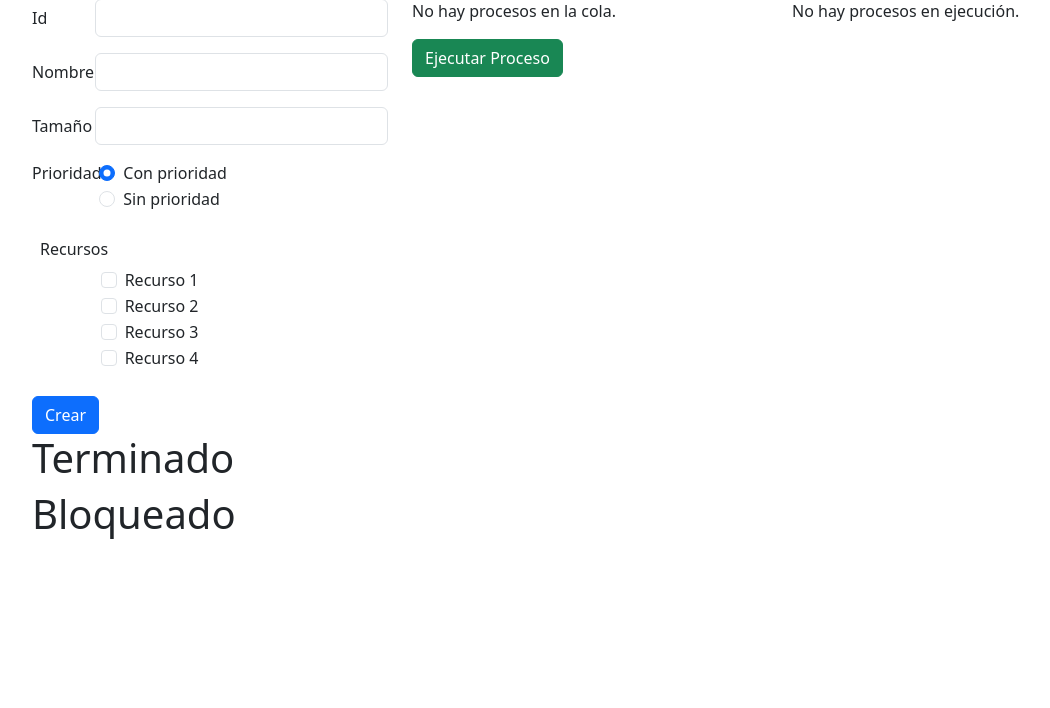
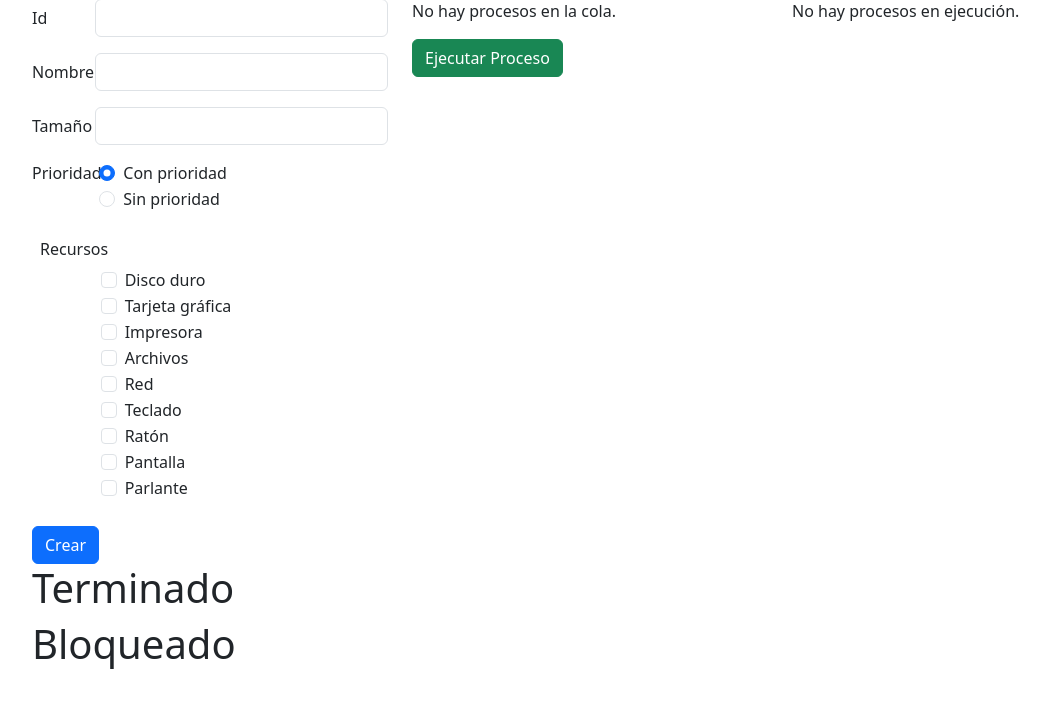
Before and after one commit to Fabian-Caro/Simulacion-S.O., a Flask app: page / in a window 1280 px wide. Shown: the part 57-765 px from the top of the page, without its empty margins (50-1100 px from the left). Run offline with Flask 3, Linux system fonts and the light colour scheme.

Commit message:
Asignación de recursos v1

```diff
--- a/app.py
+++ b/app.py
@@ -1,15 +1,27 @@
 from flask import Flask, request, render_template, redirect, url_for
 from modelo.Procesos import Procesos
+from modelo.Recurso import Recurso
 
 app = Flask(__name__)
 
 cola_listos = []
 cola_ejecución = []
 proceso_ejecucion = None
+recursos = [
+    Recurso("001", "Disco duro", True),
+    Recurso("002", "Tarjeta gráfica", True),
+    Recurso("003", "Impresora", True),
+    Recurso("004", "Archivos", True),
+    Recurso("005", "Red", True),
+    Recurso("006", "Teclado", True),
+    Recurso("007", "Ratón", True),
+    Recurso("008", "Pantalla", True),
+    Recurso("009", "Parlante", True)
+]
 
 @app.route('/', methods=['GET'])
 def index():
-    return render_template('index.html', procesos_listos=cola_listos, proceso_ejecucion=proceso_ejecucion)
+    return render_template('index.html', procesos_listos=cola_listos, proceso_ejecucion=proceso_ejecucion, recursos=recursos)
 
 @app.route('/crear_proceso', methods=['POST'])
 def crear_proceso():
@@ -19,12 +31,11 @@ def crear_proceso():
     nombre = request.form.get('nombre')
     tamano = request.form.get('tamano')
     prioridad = request.form.get('prioridad')
-    recursos = [rec for rec in request.form.getlist('recursos')]
+    recursos_asignados = [rec for rec in recursos if rec.get_id_recurso() in request.form.getlist('recursos')]
 
     # Imprimir los datos en la consola para verificar
-    print(f"ID: {id_proceso}, Nombre: {nombre}, Tamaño: {tamano}, Prioridad: {prioridad}, Recursos: {recursos}")
-
-    nuevo_proceso = Procesos(id_proceso, nombre, tamano, prioridad, recursos)
+    print(f"ID: {id_proceso}, Nombre: {nombre}, Tamaño: {tamano}, Prioridad: {prioridad}, Recursos: {recursos_asignados}")
+    nuevo_proceso = Procesos(id_proceso, nombre, tamano, prioridad, recursos_asignados)
 
     cola_listos.append(nuevo_proceso)
 
--- /dev/null
+++ b/modelo/Recurso.py
@@ -0,0 +1,43 @@
+class Recurso:
+    def __init__(self, id_recurso, nombre_recurso, disponibilidad_recurso):
+        self.__id_recurso = id_recurso
+        self.__nombre_recurso = nombre_recurso
+        self.__disponibilidad_recurso = disponibilidad_recurso
+
+    def get_id_recurso(self):
+        return self.__id_recurso
+
+    def get_nombre_recurso(self):
+        return self.__nombre_recurso
+
+    def is_disponibilidad_recurso(self):
+        return self.__disponibilidad_recurso
+
+    def set_disponibilidad_recurso(self, disponibilidad_recurso):
+        if isinstance(disponibilidad_recurso, bool):
+            self.__disponibilidad_recurso = disponibilidad_recurso
+        else:
+            raise ValueError("disponibilidad debe ser  debe ser un valor booleano.")
+
+    def mostrar_info(self):
+        return (
+            f"ID: {self.__id_recurso}, Nombre: {self.__nombre_recurso}, Prioridad: {self.__disponibilidad_recurso}")
+
+recursos = [
+    Recurso("001", "Disco duro", True),
+    Recurso("002", "Tarjeta gráfica", True),
+    Recurso("003", "Impresora", True),
+    Recurso("004", "Archivos", True),
+    Recurso("005", "Red", True),
+    Recurso("006", "Teclado", True),
+    Recurso("007", "Ratón", True),
+    Recurso("008", "Pantalla", True),
+    Recurso("009", "Parlante", True)
+]
+
+def imprimir_recursos(recursos):
+    for recurso in recursos:
+        print(recurso.mostrar_info())
+
+
+imprimir_recursos(recursos)
--- a/templates/index.html
+++ b/templates/index.html
@@ -51,26 +51,12 @@
                     <div class="row mb-3 p-2">
                         <legend class="col-form-label col-sm-2 pt-0">Recursos</legend>
                         <div class="col-sm-10 offset-sm-2">
+                            {% for recurso in recursos %}
                             <div class="form-check">
-                                <input class="form-check-input" type="checkbox" id="recurso1" name="recursos"
-                                    value="Recurso1">
-                                <label class="form-check-label" for="recurso1">Recurso 1</label>
+                                <input class="form-check-input" type="checkbox" id="recurso{{ loop.index }}" name="recursos" value="{{ recurso.get_id_recurso() }}">
+                                <label class="form-check-label" for="recurso{{ loop.index }}">{{ recurso.get_nombre_recurso() }}</label>
                             </div>
-                            <div class="form-check">
-                                <input class="form-check-input" type="checkbox" id="recurso2" name="recursos"
-                                    value="Recurso2">
-                                <label class="form-check-label" for="recurso2">Recurso 2</label>
-                            </div>
-                            <div class="form-check">
-                                <input class="form-check-input" type="checkbox" id="recurso3" name="recursos"
-                                    value="Recurso3">
-                                <label class="form-check-label" for="recurso3">Recurso 3</label>
-                            </div>
-                            <div class="form-check">
-                                <input class="form-check-input" type="checkbox" id="recurso4" name="recursos"
-                                    value="Recurso4">
-                                <label class="form-check-label" for="recurso4">Recurso 4</label>
-                            </div>
+                            {% endfor %}
                         </div>
                     </div>
                     <button type="submit" class="btn btn-primary">Crear</button>
@@ -86,7 +72,11 @@
                         <strong>Nombre:</strong>{{ proceso.get_nombre() }} <br>
                         <strong>Tamaño:</strong>{{ proceso.get_tamano() }} <br>
                         <strong>Prioridad:</strong>{{ proceso.is_prioridad() }} <br>
-                        <strong>Recursos:</strong>{{ proceso.get_recursos() }} <br>
+                        <strong>Recursos:</strong>
+                        {% for recurso in proceso.get_nombre_recursos() %}
+                            {{ recurso }}{% if not loop.last %}, {% endif %}
+                        {% endfor %}
+                        <br>
                     </li>
                     {% endfor %}
                 </ul>
@@ -104,7 +94,7 @@
                 <p>Nombre: {{ proceso_ejecucion.get_nombre() }}</p>
                 <p>Tamaño: {{ proceso_ejecucion.get_tamano() }}</p>
                 <p>Prioridad: {{ proceso_ejecucion.is_prioridad() }}</p>
-                <p>Recursos: {{ proceso_ejecucion.get_recursos() }}</p>
+                <p>Recursos: {{ proceso_ejecucion.get_nombre_recursos() }}</p>
                 {% else %}
                 <p>No hay procesos en ejecución.</p>
                 {% endif %}
```
Also changed, not shown: modelo/Procesos.py (+19 -2 lines).
